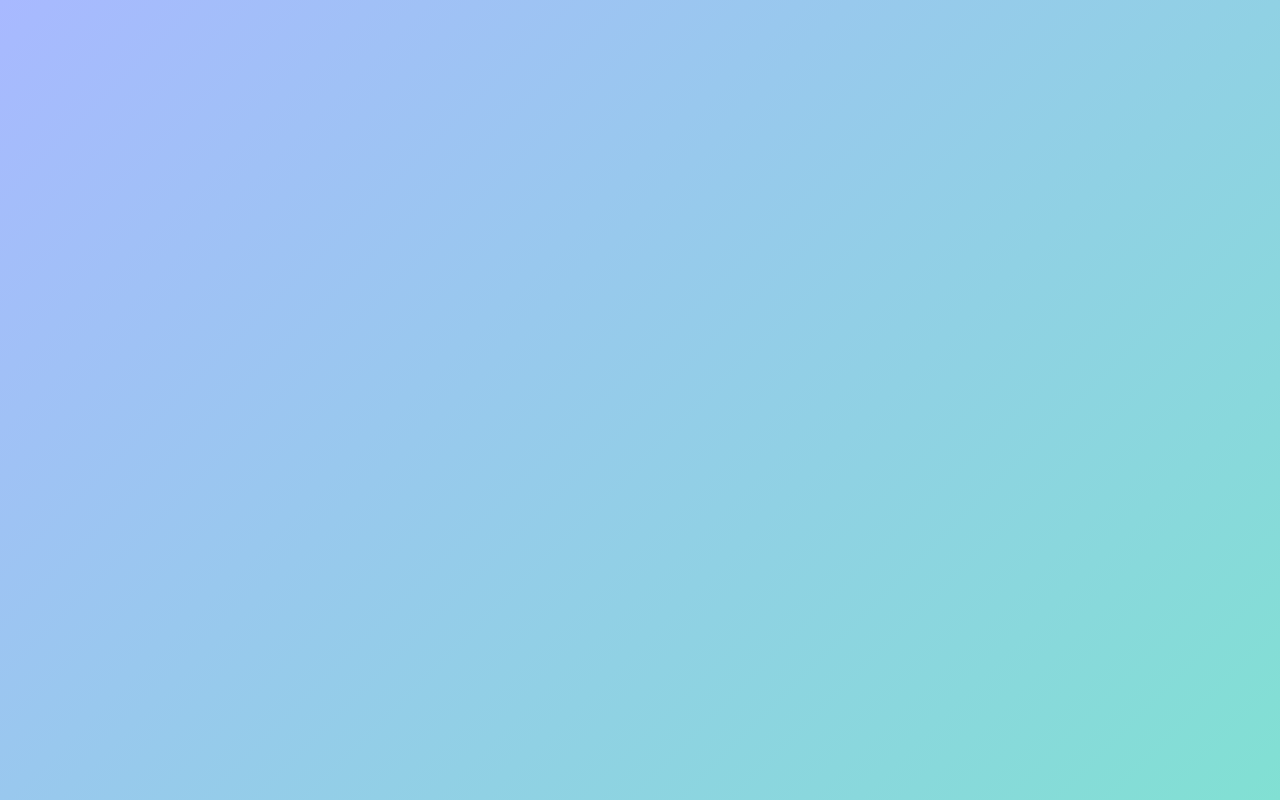
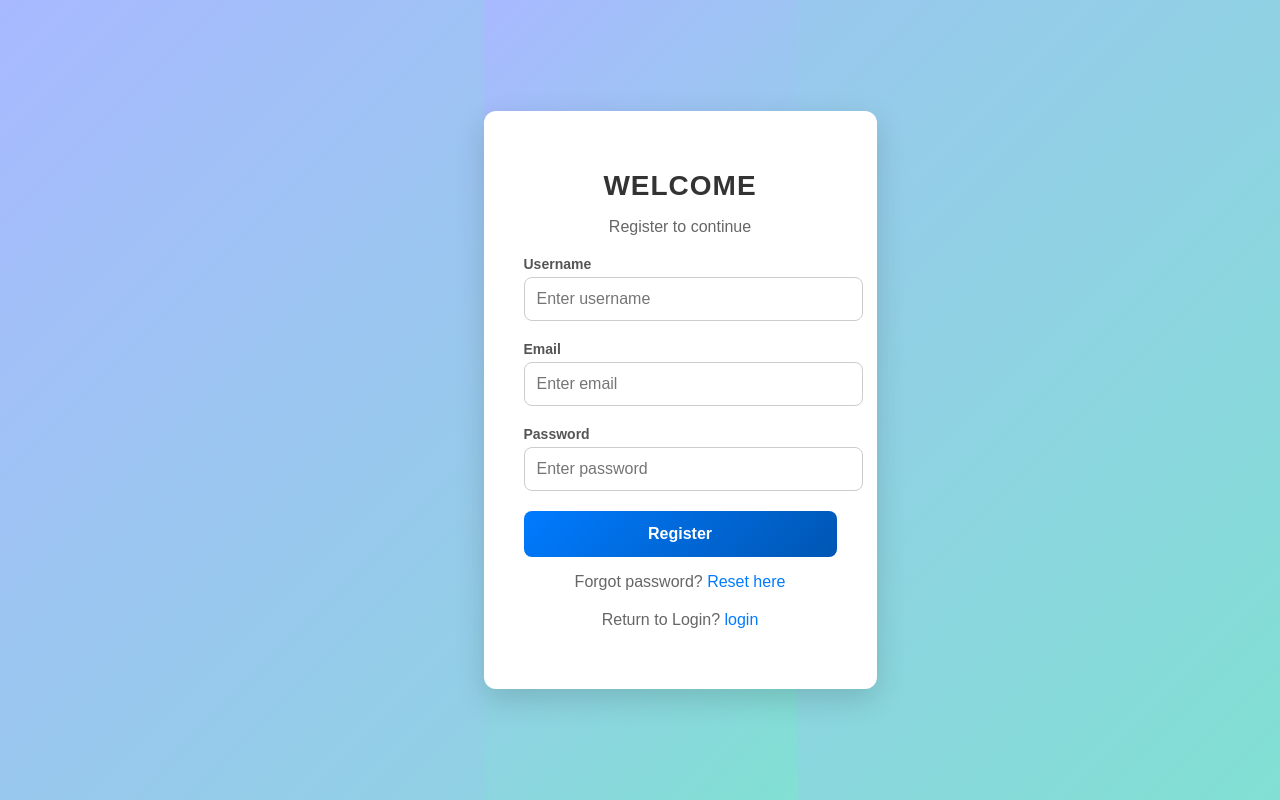
Before and after one commit to uaalumni02/mh_chatbot_front, a React (Create React App) app: page /register in a window 1280 px wide. Before the commit this address had no page. Built offline with nearby package versions, Linux system fonts and the light colour scheme.

Commit message:
add registration

```diff
--- a/src/App.js
+++ b/src/App.js
@@ -1,6 +1,7 @@
 import React from "react";
 import { BrowserRouter, Route, Routes } from "react-router-dom";
 import Login from "./pages/Login";
+import Register from "./pages/Register";
 import Chat from "./pages/Chat";
 
 function App() {
@@ -11,6 +12,7 @@ function App() {
       <BrowserRouter>
         <Routes>
           <Route exact path="/" element={<Login />} />
+          <Route exact path="/register" element={<Register />} />
           <Route exact path="/chat/:id" element={<Chat />} />
         </Routes>
       </BrowserRouter>
--- /dev/null
+++ b/src/pages/Register.js
@@ -0,0 +1,95 @@
+import React, { useState } from "react";
+import { Navigate, Link } from "react-router-dom";
+import "../static/login.css";
+
+const Register = () => {
+  const [userName, setUserName] = useState("");
+  const [email, setEmail] = useState("");
+  const [userId, setUserId] = useState("");
+  const [password, setPassword] = useState("");
+  const [invalidRegister, setInvalidRegister] = useState("");
+  const [loggedIn, setLoggedIn] = useState(false);
+  const [loading, setLoading] = useState(false);
+
+  const handleSubmit = (event) => {
+    event.preventDefault();
+    setLoading(true);
+
+    fetch("http://localhost:3000/api/user", {
+      method: "POST",
+      credentials: "include",
+      headers: { "Content-Type": "application/json" },
+      body: JSON.stringify({ userName, email, password }),
+    })
+      .then((res) => res.json())
+      .then((response) => {
+        setLoading(false);
+        if (response.message !== "User created successfully") {
+          setInvalidRegister("Invalid credentials. Please try again.");
+        } else {
+          setLoggedIn(true);
+          setUserId(response.userData.userId);
+        }
+      })
+      .catch(() => {
+        setLoading(false);
+        setInvalidRegister("An error occurred. Please try again later.");
+      });
+  };
+
+  return (
+    <div className="login-container">
+      {loggedIn ? <Navigate to={`/chat/${userId}`} /> : ""}
+      <div className="login-box">
+        <h1>Welcome</h1>
+        <p>Register to continue</p>
+        <form onSubmit={handleSubmit} className="login-form">
+          <div className="form-group">
+            <label>Username</label>
+            <input
+              type="text"
+              placeholder="Enter username"
+              value={userName}
+              onChange={(e) => setUserName(e.target.value)}
+              required
+            />
+          </div>
+          <div className="form-group">
+            <label>Email</label>
+            <input
+              type="email"
+              placeholder="Enter email"
+              value={email}
+              onChange={(e) => setEmail(e.target.value)}
+              required
+            />
+          </div>
+          <div className="form-group">
+            <label>Password</label>
+            <input
+              type="password"
+              placeholder="Enter password"
+              value={password}
+              onChange={(e) => setPassword(e.target.value)}
+              required
+            />
+          </div>
+          {invalidRegister && (
+            <p className="error-message">{invalidRegister}</p>
+          )}
+          <button type="submit" className="login-button">
+            {loading ? <span className="spinner"></span> : "Register"}
+          </button>
+        </form>
+        <p>
+          Forgot password? <Link to="/forgot-password">Reset here</Link>
+        </p>
+        <p>
+          Return to Login? <Link to="/">login</Link>
+        </p>
+      </div>
+    </div>
+  );
+};
+
+export default Register;
```
